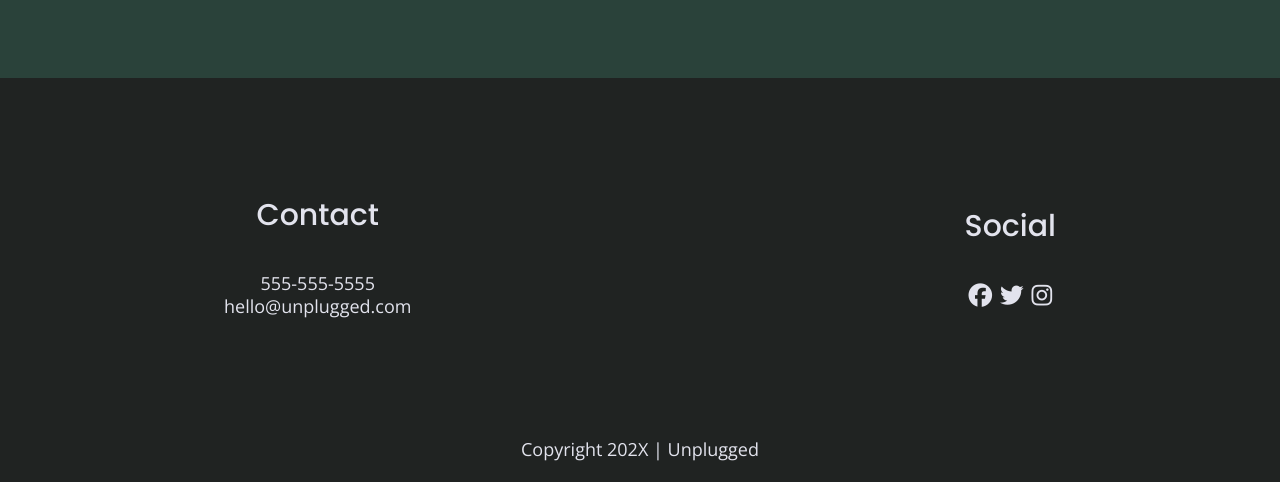
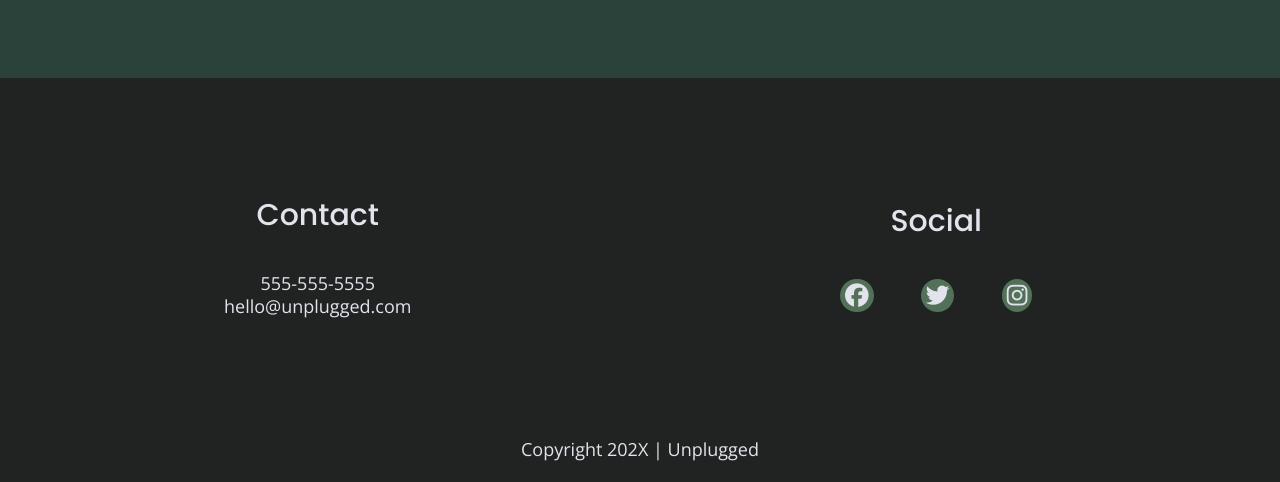
Before and after one commit to EdynLost/206-unplugged, a website built with Parcel: page index.html in a window 1280 px wide. Shown: the part 2443-2925 px from the top of the page. Built offline with nearby package versions, Linux system fonts and the light colour scheme.

Commit message:
Added social icons

```diff
--- a/css/main.css
+++ b/css/main.css
@@ -236,6 +236,10 @@
   }
   .fa-brands {
     font-size: 1.3125em;
+    background: #527158;
+    border-radius: 50%;
+    border: 5px solid #527158;
+    margin: 0 1em;
   }
 
   footer .copyright {
```
